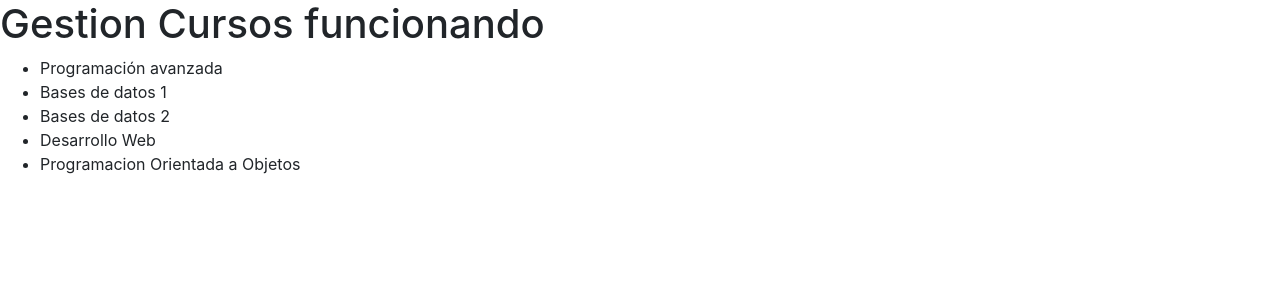
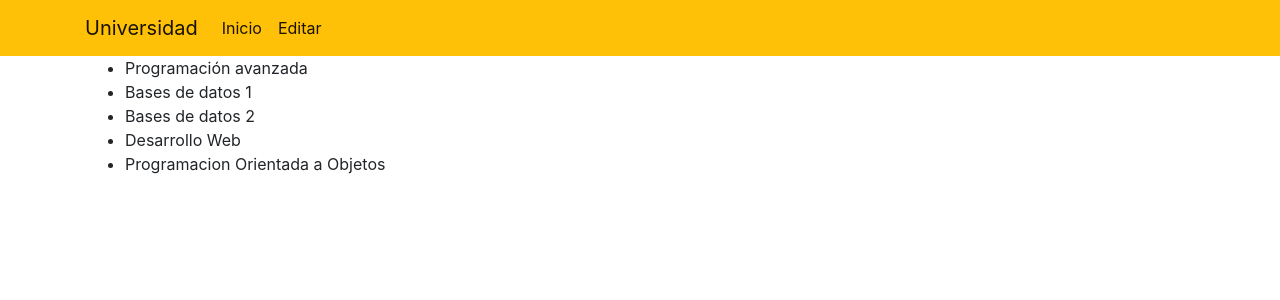
Before and after one commit to JuanGomez-14/gestion_cursos, a Django app: page / in a window 1280 px wide. Shown: the top 300 px of the page. Run offline with Django 4.2, Linux system fonts and the light colour scheme; data comes from the database, SQL or seed files in the repository.

Commit message:
Feat: se crea una base para las paginas y se añade navBar

```diff
--- /dev/null
+++ b/gestion_universidad/Academico/templates/base.html
@@ -0,0 +1,64 @@
+{% block content %}
+<!DOCTYPE html>
+<html lang="es">
+  <head>
+    <meta charset="UTF-8" />
+    <meta name="viewport" content="width=device-width, initial-scale=1.0" />
+    <title>{% block title %} {% endblock %}</title>
+    <link
+      rel="stylesheet"
+      href="https://cdn.jsdelivr.net/npm/bootstrap@4.5.3/dist/css/bootstrap.min.css"
+      integrity="sha384-TX8t27EcRE3e/ihU7zmQxVncDAy5uIKz4rEkgIXeMed4M0jlfIDPvg6uqKI2xXr2"
+      crossorigin="anonymous"
+    />
+  </head>
+  <body>
+    <nav class="navbar navbar-expand-lg navbar-light bg-warning">
+      <div class="container">
+        <a class="navbar-brand" href="/">Universidad</a>
+        <button
+          class="navbar-toggler"
+          type="button"
+          data-toggle="collapse"
+          data-target="#navbarNav"
+          aria-controls="navbarNav"
+          aria-expanded="false"
+          aria-label="Toggle navigation"
+        >
+          <span class="navbar-toggler-icon"></span>
+        </button>
+        <div class="collapse navbar-collapse" id="navbarNav">
+          <ul class="navbar-nav">
+            <li class="nav-item active">
+              <a class="nav-link" href="#"
+                >Inicio <span class="sr-only">(current)</span></a
+              >
+            </li>
+            <li class="nav-item active">
+              <a class="nav-link" href="#"
+                >Editar <span class="sr-only">(current)</span></a
+              >
+            </li>
+          </ul>
+        </div>
+      </div>
+    </nav>
+    <div class="container">{% block body %} {% endblock %}</div>
+    <script
+      src="https://code.jquery.com/jquery-3.5.1.slim.min.js"
+      integrity="sha384-DfXdz2htPH0lsSSs5nCTpuj/zy4C+OGpamoFVy38MVBnE+IbbVYUew+OrCXaRkfj"
+      crossorigin="anonymous"
+    ></script>
+    <script
+      src="https://cdn.jsdelivr.net/npm/popper.js@1.16.1/dist/umd/popper.min.js"
+      integrity="sha384-9/reFTGAW83EW2RDu2S0VKaIzap3H66lZH81PoYlFhbGU+6BZp6G7niu735Sk7lN"
+      crossorigin="anonymous"
+    ></script>
+    <script
+      src="https://cdn.jsdelivr.net/npm/bootstrap@4.5.3/dist/js/bootstrap.min.js"
+      integrity="sha384-w1Q4orYjBQndcko6MimVbzY0tgp4pWB4lZ7lr30WKz0vr/aWKhXdBNmNb5D92v7s"
+      crossorigin="anonymous"
+    ></script>
+  </body>
+</html>
+{% endblock %}
--- a/gestion_universidad/Academico/templates/gestionCursos.html
+++ b/gestion_universidad/Academico/templates/gestionCursos.html
@@ -1,37 +1,8 @@
-<!DOCTYPE html>
-<html lang="es">
-  <head>
-    <meta charset="UTF-8" />
-    <meta name="viewport" content="width=device-width, initial-scale=1.0" />
-    <title>Cursos</title>
-    <link
-      rel="stylesheet"
-      href="https://cdn.jsdelivr.net/npm/bootstrap@4.5.3/dist/css/bootstrap.min.css"
-      integrity="sha384-TX8t27EcRE3e/ihU7zmQxVncDAy5uIKz4rEkgIXeMed4M0jlfIDPvg6uqKI2xXr2"
-      crossorigin="anonymous"
-    />
-  </head>
-  <body>
-    <h1>Gestion Cursos funcionando</h1>
-    <ul>
-      {% for curso in cursos %}
-      <li>{{curso.nombre}}</li>
-      {% endfor %}
-    </ul>
-    <script
-      src="https://code.jquery.com/jquery-3.5.1.slim.min.js"
-      integrity="sha384-DfXdz2htPH0lsSSs5nCTpuj/zy4C+OGpamoFVy38MVBnE+IbbVYUew+OrCXaRkfj"
-      crossorigin="anonymous"
-    ></script>
-    <script
-      src="https://cdn.jsdelivr.net/npm/popper.js@1.16.1/dist/umd/popper.min.js"
-      integrity="sha384-9/reFTGAW83EW2RDu2S0VKaIzap3H66lZH81PoYlFhbGU+6BZp6G7niu735Sk7lN"
-      crossorigin="anonymous"
-    ></script>
-    <script
-      src="https://cdn.jsdelivr.net/npm/bootstrap@4.5.3/dist/js/bootstrap.min.js"
-      integrity="sha384-w1Q4orYjBQndcko6MimVbzY0tgp4pWB4lZ7lr30WKz0vr/aWKhXdBNmNb5D92v7s"
-      crossorigin="anonymous"
-    ></script>
-  </body>
-</html>
+{% extends './base.html' %} {% block title %} Gestión de Cursos {% endblock %}
+{% block body %}
+<ul>
+  {% for curso in cursos %}
+  <li>{{curso.nombre}}</li>
+  {% endfor %}
+</ul>
+{% endblock %}
```
